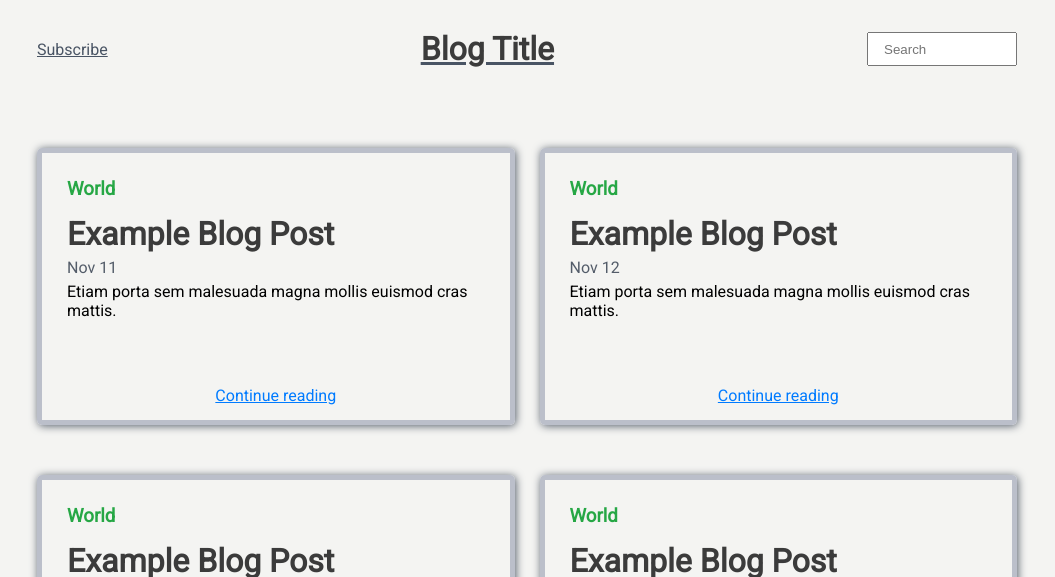
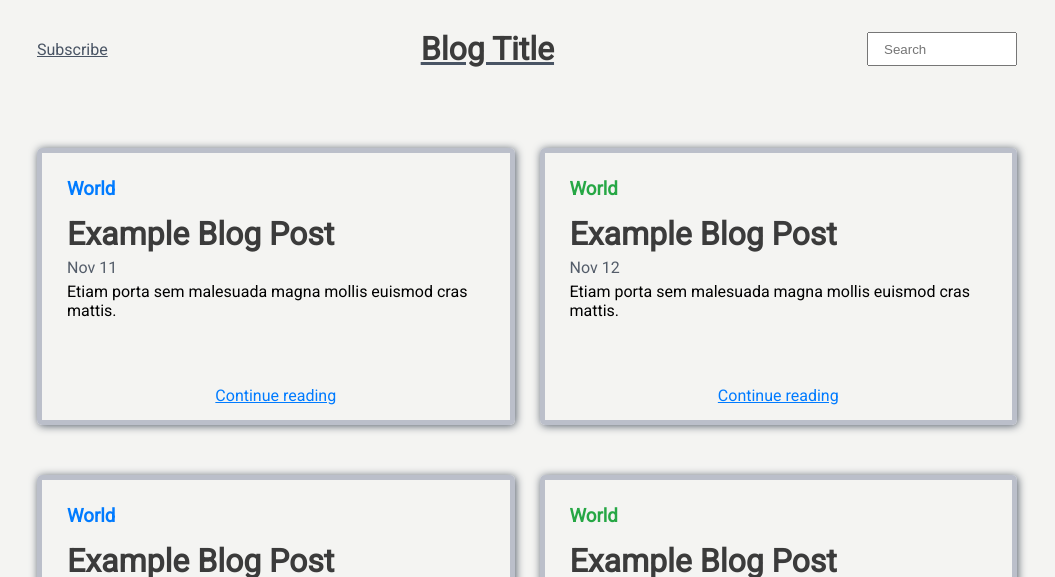
Before and after one commit to Abdullah-albagshi/Personal-blog-website, a plain HTML site: page index.html in a window 1280 px wide. Shown: the top 577 px of the page, without its empty margins (113-1168 px from the left). Drawn offline with Linux system fonts and the light colour scheme.

Commit message:
fixed unchanged class name

```diff
--- a/styles/main.css
+++ b/styles/main.css
@@ -42,7 +42,7 @@
     margin-bottom: 15px;
 }
 
-.post:nth-child(odd) .post-type {
+.post-card:nth-child(odd) .post-type {
     color: var(--primary--color);
 }
 
```
